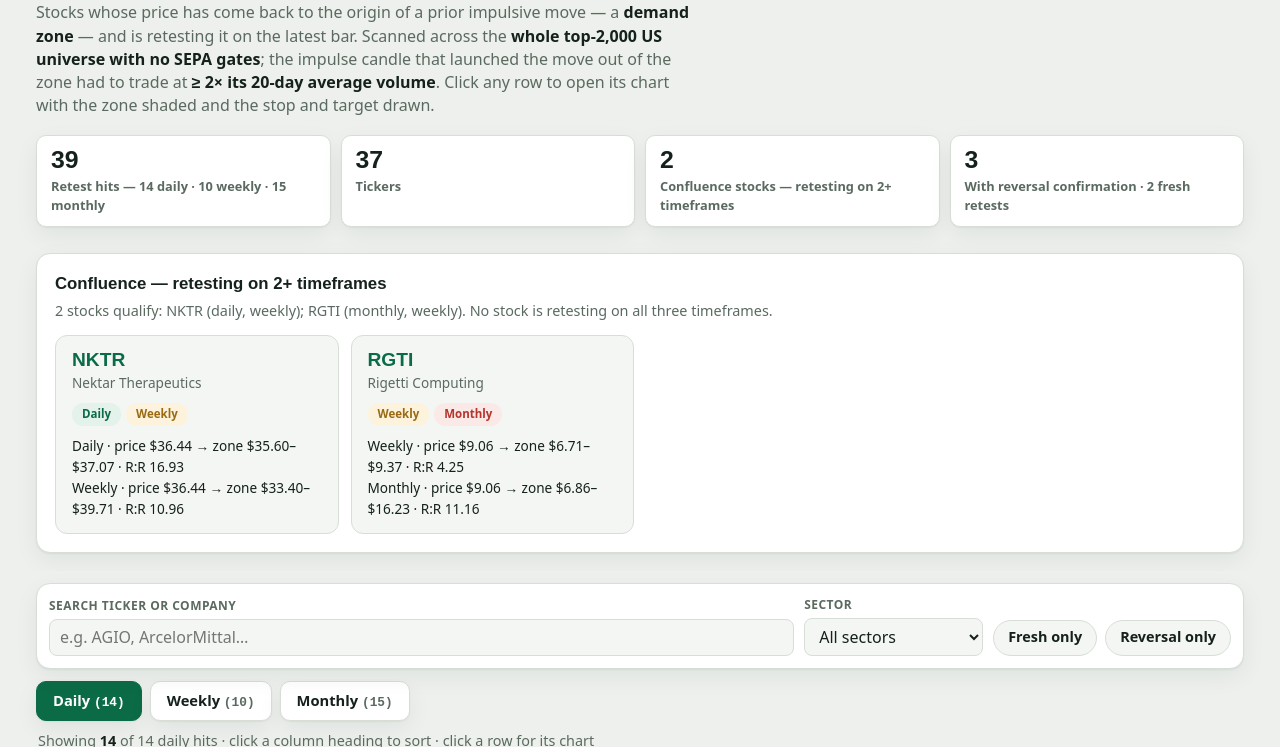
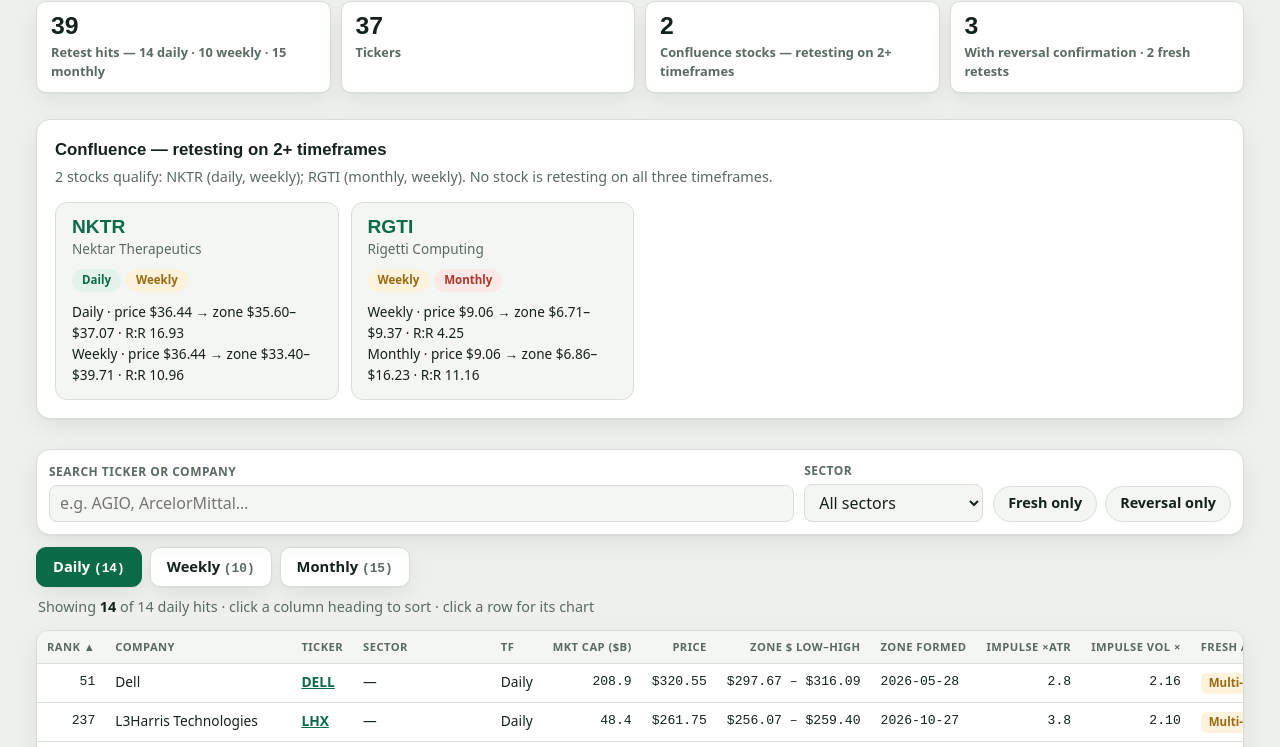
Before and after one commit to prashantblrs/retest, a plain HTML site: page docs/index.html in a window 1280 px wide. Shown: the part 99-846 px from the top of the page. Drawn offline with Linux system fonts and the light colour scheme.

Commit message:
Remove intro paragraph from retest dashboard (kept in Google Doc as additional notes)

```diff
--- a/docs/index.html
+++ b/docs/index.html
@@ -221,7 +221,6 @@ footer p{margin:6px 0}
     <div class="top">
       <div class="asof">DEMAND-ZONE RETEST &middot; AS OF MON NOV 16, 2026 CLOSE &middot; TOP 2,000 US STOCKS BY MARKET CAP &middot; ALL PRICES IN $</div>
       <h2 class="rt-title">Demand-Zone Retest</h2>
-      <p class="lede">Stocks whose price has come back to the origin of a prior impulsive move &mdash; a <strong>demand zone</strong> &mdash; and is retesting it on the latest bar. Scanned across the <strong>whole top-2,000 US universe with no SEPA gates</strong>; the impulse candle that launched the move out of the zone had to trade at <strong>&ge; 2&times; its 20-day average volume</strong>. Click any row to open its chart with the zone shaded and the stop and target drawn.</p>
       <div class="stats">
         <div class="stat"><div class="n">39</div><div class="l">Retest hits &mdash; 14 daily &middot; 10 weekly &middot; 15 monthly</div></div>
         <div class="stat"><div class="n">37</div><div class="l">Tickers</div></div>
```
